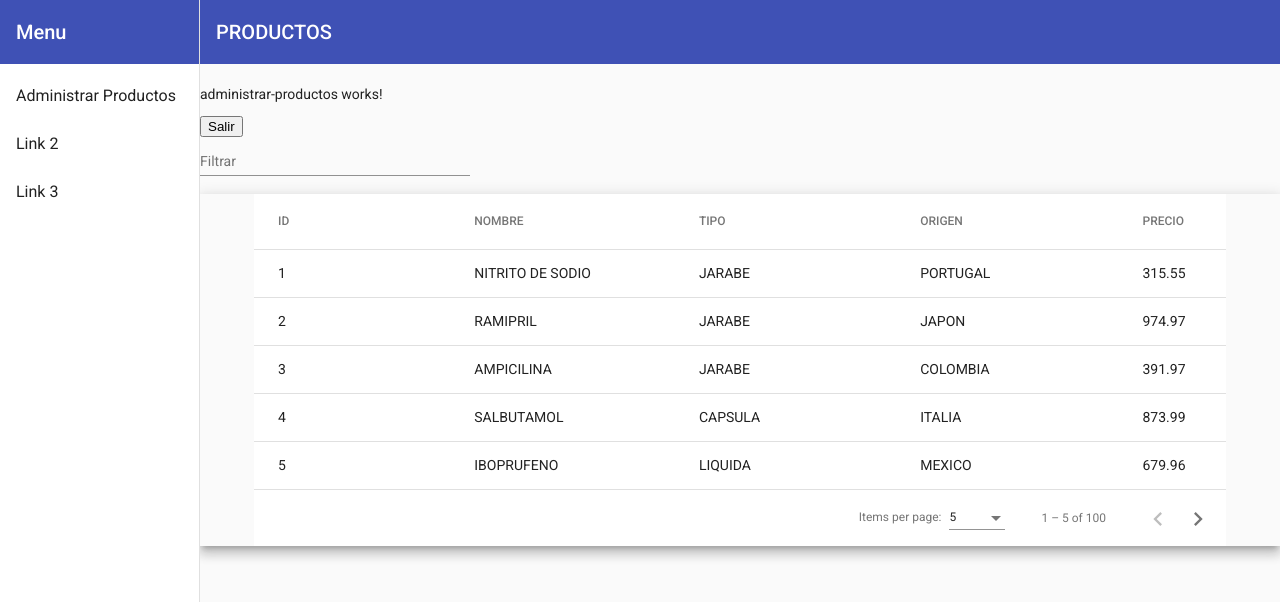
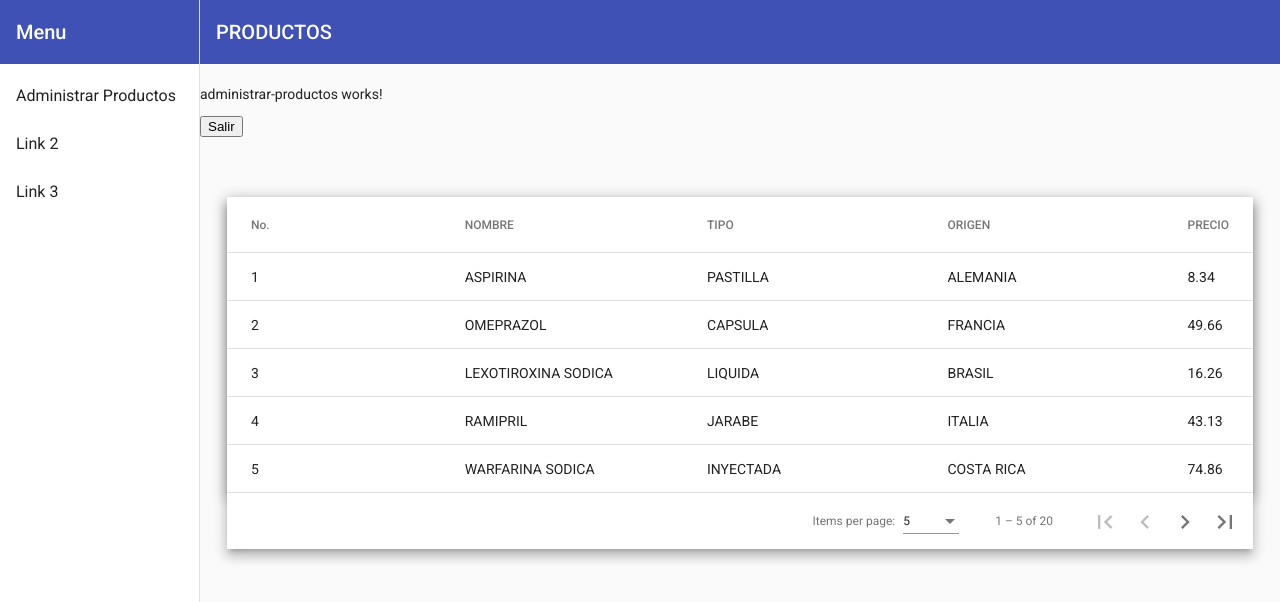
Before and after one commit to JuanPabloBC7/PROGRAMACION_WEB, an Angular app in the folder PRODUCTOS/: page /AP in a window 1280 px wide. Shown: the top 602 px of the page. Built offline with nearby package versions, Linux system fonts and the light colour scheme.

Commit message:
Modificacion de tabla a una tabla mas sencilla

```diff
--- a/PRODUCTOS/src/app/components/menu/administrar-productos/administrar-productos.component.css
+++ b/PRODUCTOS/src/app/components/menu/administrar-productos/administrar-productos.component.css
@@ -1,6 +1,5 @@
 table {
-  width: 90%;
-  margin: auto;
+  width: 100%;
 }
 
 .mat-form-field {
@@ -9,10 +8,19 @@ table {
 }
 
 .mat-paginator {
-  width: 90%;
-  margin: auto;
+  width: 100%;
 }
 
 td, th {
   width: 25%;
 }
+
+.mat-elevation-z8{
+  width: 95%;
+  margin: auto;
+}
+
+.mat-table{
+  width: 100%;
+  margin: 0%;
+}
--- a/PRODUCTOS/src/app/components/menu/administrar-productos/administrar-productos.component.html
+++ b/PRODUCTOS/src/app/components/menu/administrar-productos/administrar-productos.component.html
@@ -3,57 +3,39 @@
     <p>administrar-productos works!</p>
     <button (click)="NavegarHaciaSalir()">Salir</button>
     <br>
-
-
-
-
-    <mat-form-field>
-        <mat-label>Filtrar</mat-label>
-        <input matInput (keyup)="MetodoFiltrado($event)" placeholder="Ingrese un valor" #input>
-    </mat-form-field>
-
+    <br>
+    <br>
+    <br>
     <div class="mat-elevation-z8">
-        <table mat-table [dataSource]="dataSource" matSort>
-
-            <!-- ID Column -->
-            <ng-container matColumnDef="id">
-                <th mat-header-cell *matHeaderCellDef mat-sort-header> ID </th>
-                <td mat-cell *matCellDef="let row"> {{row.id}} </td>
+        <table mat-table [dataSource]="dataSource" class="mat-elevation-z8">
+            <ng-container matColumnDef="ColumnaIDFE">
+                <th mat-header-cell *matHeaderCellDef> No. </th>
+                <td mat-cell *matCellDef="let element"> {{element.ID}} </td>
             </ng-container>
 
-            <!-- NOMBRE Column -->
             <ng-container matColumnDef="ColumnaNombreFE">
-                <th mat-header-cell *matHeaderCellDef mat-sort-header> NOMBRE </th>
-                <td mat-cell *matCellDef="let row"> {{row.ColumnaNombre}} </td>
+                <th mat-header-cell *matHeaderCellDef> NOMBRE </th>
+                <td mat-cell *matCellDef="let element"> {{element.ColumnaNombre}} </td>
             </ng-container>
 
-            <!-- TIPO Column -->
             <ng-container matColumnDef="ColumnaTipoFE">
-                <th mat-header-cell *matHeaderCellDef mat-sort-header> TIPO </th>
-                <td mat-cell *matCellDef="let row"> {{row.ColumnaTipo}} </td>
+                <th mat-header-cell *matHeaderCellDef> TIPO </th>
+                <td mat-cell *matCellDef="let element"> {{element.ColumnaTipo}} </td>
             </ng-container>
 
-            <!-- ORIGEN Column -->
             <ng-container matColumnDef="ColumnaOrigenFE">
-                <th mat-header-cell *matHeaderCellDef mat-sort-header> ORIGEN </th>
-                <td mat-cell *matCellDef="let row"> {{row.ColumnaOrigen}} </td>
+                <th mat-header-cell *matHeaderCellDef> ORIGEN </th>
+                <td mat-cell *matCellDef="let element"> {{element.ColumnaOrigen}} </td>
             </ng-container>
 
-            <!-- ORIGEN Column -->
             <ng-container matColumnDef="ColumnaPrecioFE">
-                <th mat-header-cell *matHeaderCellDef mat-sort-header> PRECIO </th>
-                <td mat-cell *matCellDef="let row"> {{row.ColumnaPrecio}} </td>
+                <th mat-header-cell *matHeaderCellDef> PRECIO </th>
+                <td mat-cell *matCellDef="let element"> {{element.ColumnaPrecio}} </td>
             </ng-container>
 
             <tr mat-header-row *matHeaderRowDef="displayedColumns"></tr>
             <tr mat-row *matRowDef="let row; columns: displayedColumns;"></tr>
-
-            <!-- Row shown when there is no matching data. -->
-            <tr class="mat-row" *matNoDataRow>
-                <td class="mat-cell" colspan="4">No se encuentra la informaci&oacute;n filtrada "{{input.value}}"</td>
-            </tr>
         </table>
-
-        <mat-paginator [pageSizeOptions]="[5, 10, 25, 100]"></mat-paginator>
+        <mat-paginator [pageSizeOptions]="[5, 10, 20]" showFirstLastButtons></mat-paginator>
     </div>
 </app-menu>
--- a/PRODUCTOS/src/app/components/menu/administrar-productos/administrar-productos.component.ts
+++ b/PRODUCTOS/src/app/components/menu/administrar-productos/administrar-productos.component.ts
@@ -4,63 +4,53 @@ import {MatPaginator} from '@angular/material/paginator';
 import {MatSort} from '@angular/material/sort';
 import {MatTableDataSource} from '@angular/material/table';
 
-export interface TablaData {
-  id: string;
+export interface ProductosObject {
+  ID: number;
   ColumnaNombre: string;
   ColumnaTipo: string;
   ColumnaOrigen: string;
   ColumnaPrecio: string;
 }
 
-/** Constants used to fill up our data base. */
-const L_ARRAY_NOMBRE: string[] = [
-  'ASPIRINA', 'OMEPRAZOL', 'LEXOTIROXINA SODICA', 'RAMIPRIL', 'WARFARINA SODICA', 'SALBUTAMOL', 'PARACETAMOL', 'BENDROFLUMETIAZIDA',
-  'MORFINA', 'PROMETAZINA', 'IBOPRUFENO', 'DEXAMETASONA', 'EPINEFRINA', 'NALOXONA', 'NITRITO DE SODIO', 'PENICILINA', 'PENICILAMINA',
-  'PIRANTEL', 'PRAZICUANTEL', 'AMPICILINA'
-]
-const L_ARRAY_TIPO: string[] = [
-  'PASTILLA', 'CAPSULA', 'LIQUIDA', 'JARABE', 'INYECTADA'
-]
-const L_ARRAY_PAIS: string[] = [
-  'ALEMANIA', 'FRANCIA', 'BRASIL', 'ITALIA', 'COSTA RICA', 'ARGENTINA', 'GUATEMALA', 'BELGICA', 'CANADA', 'CHILE', 'COLOMBIA',
-  'REPUBLICA DOMINICANA', 'CHINA', 'JAPON', 'EL SALVADOR', 'ESPAÑA', 'HONDURAS', 'MEXICO', 'ESTADOS UNIDOS', 'PORTUGAL'
-]
-/**
- * @title Data table with sorting, pagination, and filtering.
- */
+const ElementosTabla: ProductosObject[] = [
+  { ID: 1, ColumnaNombre: 'ASPIRINA', ColumnaTipo: 'PASTILLA', ColumnaOrigen: 'ALEMANIA', ColumnaPrecio: '8.34' },
+  { ID: 2, ColumnaNombre: 'OMEPRAZOL', ColumnaTipo: 'CAPSULA', ColumnaOrigen: 'FRANCIA', ColumnaPrecio: '49.66' },
+  { ID: 3, ColumnaNombre: 'LEXOTIROXINA SODICA', ColumnaTipo: 'LIQUIDA', ColumnaOrigen: 'BRASIL', ColumnaPrecio: '16.26' },
+  { ID: 4, ColumnaNombre: 'RAMIPRIL', ColumnaTipo: 'JARABE', ColumnaOrigen: 'ITALIA', ColumnaPrecio: '43.13' },
+  { ID: 5, ColumnaNombre: 'WARFARINA SODICA', ColumnaTipo: 'INYECTADA', ColumnaOrigen: 'COSTA RICA', ColumnaPrecio: '74.86' },
+  { ID: 6, ColumnaNombre: 'SALBUTAMOL', ColumnaTipo: 'PASTILLA', ColumnaOrigen: 'ARGENTINA', ColumnaPrecio: '42.38' },
+  { ID: 7, ColumnaNombre: 'PARACETAMOL', ColumnaTipo: 'CAPSULA', ColumnaOrigen: 'GUATEMALA', ColumnaPrecio: '81.42' },
+  { ID: 8, ColumnaNombre: 'BENDROFLUMETIAZIDA', ColumnaTipo: 'LIQUIDA', ColumnaOrigen: 'BELGICA', ColumnaPrecio: '89.95' },
+  { ID: 9, ColumnaNombre: 'PRAZICUANTEL', ColumnaTipo: 'JARABE', ColumnaOrigen: 'CANADA', ColumnaPrecio: '40.32' },
+  { ID: 10, ColumnaNombre: 'AMPICILINA', ColumnaTipo: 'INYECTADA', ColumnaOrigen: 'CHILE', ColumnaPrecio: '7.29' },
+  { ID: 11, ColumnaNombre: 'MORFINA', ColumnaTipo: 'PASTILLA', ColumnaOrigen: 'COLOMBIA', ColumnaPrecio: '8.56' },
+  { ID: 12, ColumnaNombre: 'PIRANTEL', ColumnaTipo: 'CAPSULA', ColumnaOrigen: 'REPUBLICA DOMINICANA', ColumnaPrecio: '65.41' },
+  { ID: 13, ColumnaNombre: 'PROMETAZINA', ColumnaTipo: 'LIQUIDA', ColumnaOrigen: 'CHINA', ColumnaPrecio: '73.68' },
+  { ID: 14, ColumnaNombre: 'IBOPRUFENO', ColumnaTipo: 'JARABE', ColumnaOrigen: 'JAPON', ColumnaPrecio: '43.74' },
+  { ID: 15, ColumnaNombre: 'DEXAMETASONA', ColumnaTipo: 'INYECTADA', ColumnaOrigen: 'EL SALVADOR', ColumnaPrecio: '83.39' },
+  { ID: 16, ColumnaNombre: 'EPINEFRINA', ColumnaTipo: 'PASTILLA', ColumnaOrigen: 'ESPAÑA', ColumnaPrecio: '98.29' },
+  { ID: 17, ColumnaNombre: 'NALOXONA', ColumnaTipo: 'CAPSULA', ColumnaOrigen: 'HONDURAS', ColumnaPrecio: '35.19' },
+  { ID: 18, ColumnaNombre: 'NITRITO DE SODIO', ColumnaTipo: 'LIQUIDA', ColumnaOrigen: 'MEXICO', ColumnaPrecio: '26.51' },
+  { ID: 19, ColumnaNombre: 'PENICILINA', ColumnaTipo: 'JARABE', ColumnaOrigen: 'ESTADOS UNIDOS', ColumnaPrecio: '49.88' },
+  { ID: 20, ColumnaNombre: 'PENICILAMINA', ColumnaTipo: 'INYECTADA', ColumnaOrigen: 'PORTUGAL', ColumnaPrecio: '15.40' },
+];
+
 @Component({
   selector: 'app-administrar-productos',
   templateUrl: './administrar-productos.component.html',
   styleUrls: ['./administrar-productos.component.css']
 })
 export class AdministrarProductosComponent implements OnInit {
-  displayedColumns: string[] = ['id', 'ColumnaNombreFE', 'ColumnaTipoFE', 'ColumnaOrigenFE', 'ColumnaPrecioFE'];
-  dataSource: MatTableDataSource<TablaData>;
+  displayedColumns: string[] = ['ColumnaIDFE', 'ColumnaNombreFE', 'ColumnaTipoFE', 'ColumnaOrigenFE', 'ColumnaPrecioFE'];
+  dataSource = new MatTableDataSource<ProductosObject>(ElementosTabla);
 
   @ViewChild(MatPaginator) paginator: MatPaginator;
-  @ViewChild(MatSort) sort: MatSort;
-
-  constructor(private router: Router) {
-    // Create 100 users
-    const users = Array.from({length: 100}, (_, k) => createNewUser(k + 1));
-
-    // Assign the data to the data source for the table to render
-    this.dataSource = new MatTableDataSource(users);
-  }
 
   ngAfterViewInit() {
     this.dataSource.paginator = this.paginator;
-    this.dataSource.sort = this.sort;
   }
 
-  MetodoFiltrado(event: Event) {
-    const filterValue = (event.target as HTMLInputElement).value;
-    this.dataSource.filter = filterValue.trim().toLowerCase();
-
-    if (this.dataSource.paginator) {
-      this.dataSource.paginator.firstPage();
-    }
-  }
+  constructor(private router: Router) { }
 
   ngOnInit(): void {
   }
@@ -69,18 +59,3 @@ export class AdministrarProductosComponent implements OnInit {
     this.router.navigate(['/Principal'])
   }
 }
-
-/** Builds and returns a new User. */
-function createNewUser(id: number): TablaData {
-  const Arreglonombre = L_ARRAY_NOMBRE[Math.round(Math.random() * (L_ARRAY_NOMBRE.length - 1))];
-  const ArregloTipo = L_ARRAY_TIPO[Math.round(Math.random() * (L_ARRAY_TIPO.length - 1))];
-  const ArregloOrigen = L_ARRAY_PAIS[Math.round(Math.random() * (L_ARRAY_PAIS.length - 1))];
-
-  return {
-    id: id.toString(),
-    ColumnaNombre: Arreglonombre,
-    ColumnaTipo: ArregloTipo,
-    ColumnaOrigen: ArregloOrigen,
-    ColumnaPrecio: Math.round(Math.random() * 1000).toString() + '.' + Math.round(Math.random() * 100).toString()
-  };
-}
```
